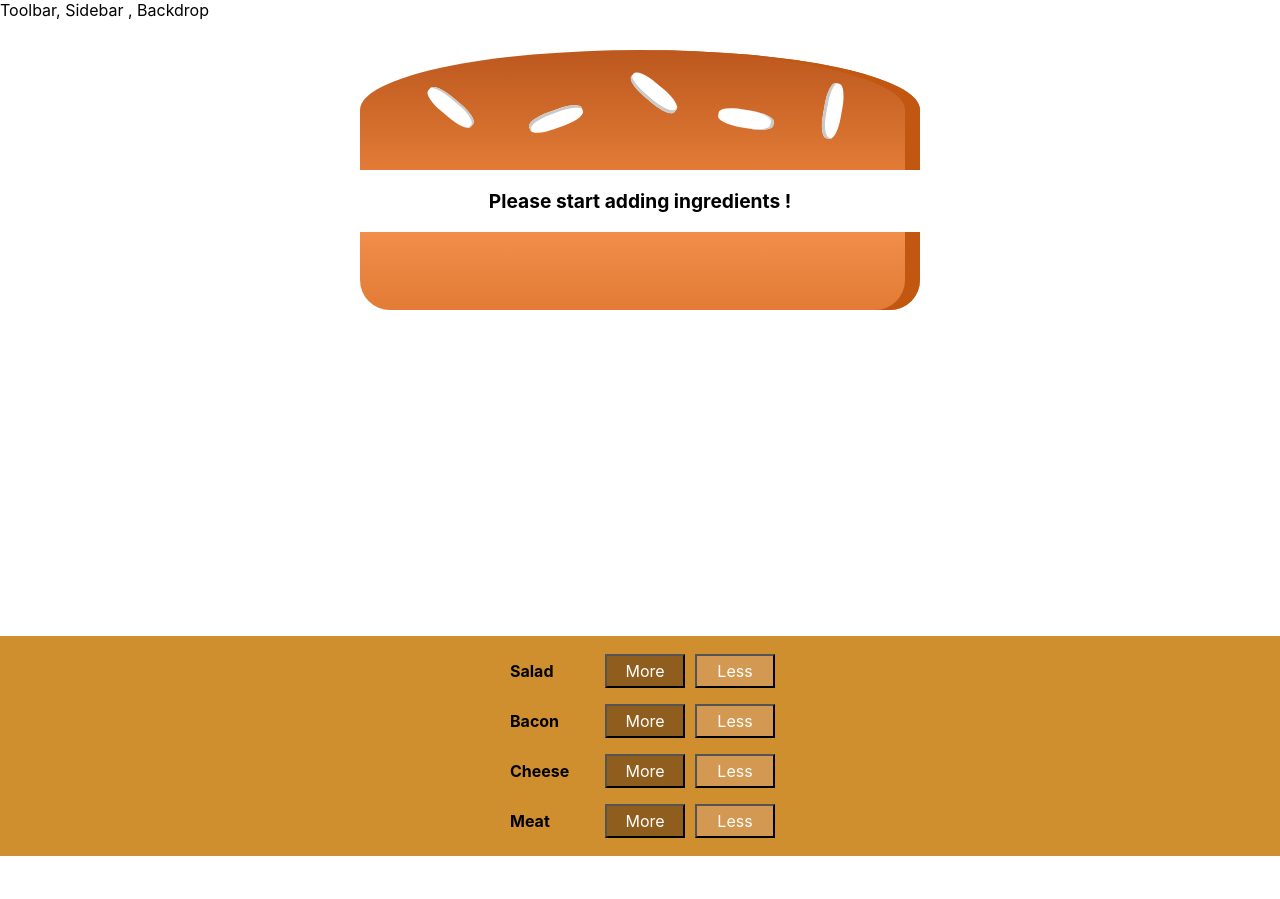
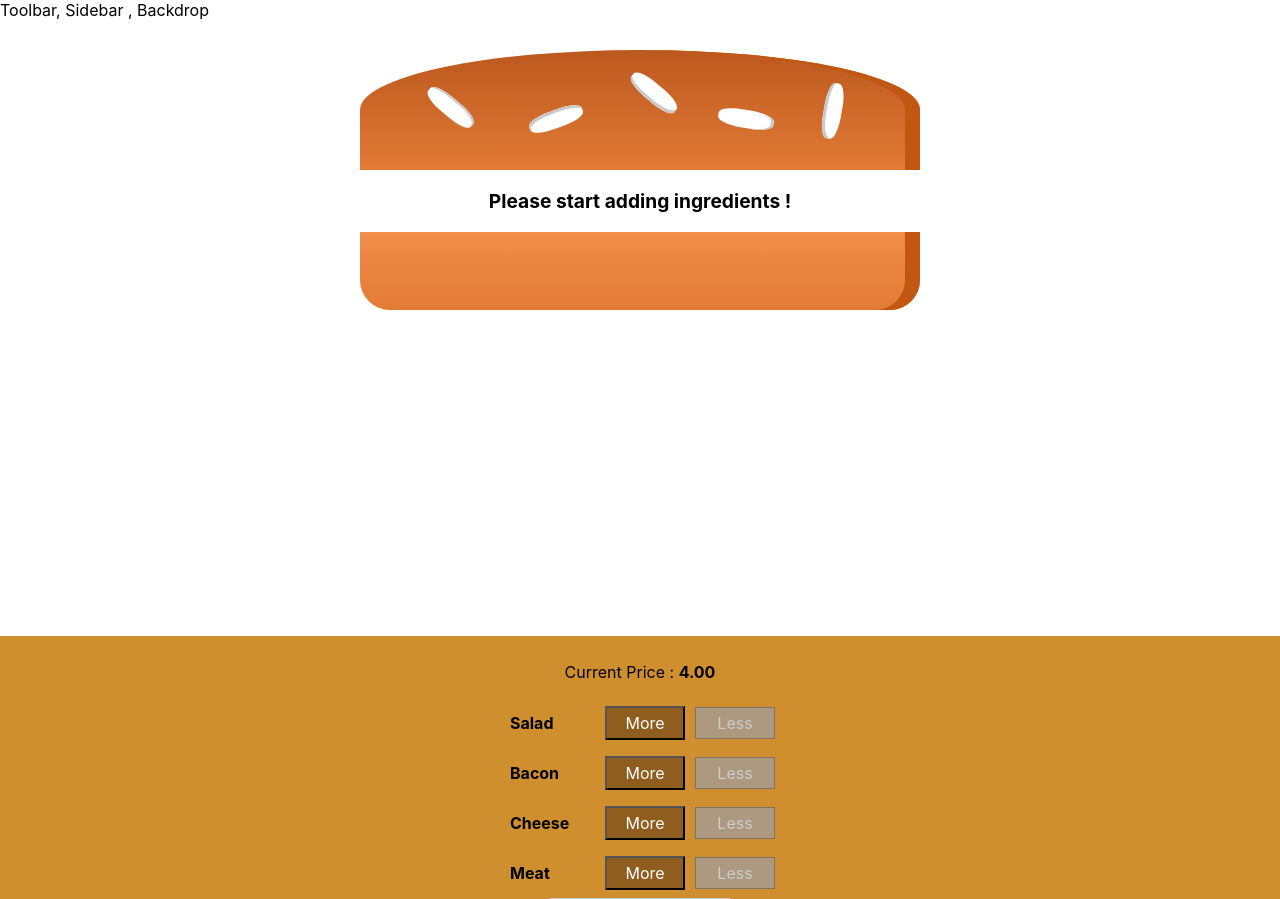
Before and after one commit to mohitsidhu157/burger-builder-app, a React (Create React App) app: page / in a window 1280 px wide. Shown: the top 899 px of the page. Before the commit the page ends 856 px from the top, so only its background shows below. Built offline with nearby package versions, Linux system fonts and the light colour scheme.

Commit message:
Adding price and order now button in BurgerBuilder.js

```diff
--- a/src/components/Burger/BuildControls/BuildControl/BuildControl.js
+++ b/src/components/Burger/BuildControls/BuildControl/BuildControl.js
@@ -4,7 +4,7 @@ const buildControl = (props) => {
     return <div className={classes.BuildControl}>
                 <div className={classes.Label}>{props.label}</div>
                 <button className={classes.More} onClick={props.added}>More</button>
-                <button className={classes.Less}>Less</button>
+                <button className={classes.Less} onClick={props.removed} disabled={props.disable}>Less</button>
         </div>
 }
 export default buildControl;
--- a/src/components/Burger/BuildControls/BuildControl/BuildControl.module.css
+++ b/src/components/Burger/BuildControls/BuildControl/BuildControl.module.css
@@ -23,7 +23,7 @@
     cursor : default;
 }
 
-.BuildControl buttlon:hover:disabled{
+.BuildControl button:hover:disabled{
     background-color : #AC9980;
     color : #ccc;
     cursor : not-allowed
--- a/src/components/Burger/BuildControls/BuildControls.js
+++ b/src/components/Burger/BuildControls/BuildControls.js
@@ -7,17 +7,25 @@ const controls = [
     {label : "Cheese" , type:"cheese"},
     {label : "Meat" , type:"meat"},
 ];
-const buildControl = (props) => {
+const buildControls = (props) => {
 
     return <div className={classes.BuildControls}>
+            <p>Current Price : <strong>{props.price.toFixed(2)}</strong></p>
+
             {
+
                 controls.map(ing => {
                     return <BuildControl
                                 key={ing.label}
                                 label={ing.label}
-                                added={()=>props.ingredientAdded(ing.type)}/>
+                                added={()=>props.ingredientAdded(ing.type)}
+                                removed={()=>props.ingredientRemoved(ing.type)}
+                                disable={props.disabled[ing.type]}
+                            />
                 })
+
             }
+            <button className={classes.OrderButton} disabled={!props.purchasable}>ORDER NOW</button>
     </div>;
 }
-export default buildControl;
+export default buildControls;
--- a/src/components/Burger/BuildControls/BuildControls.module.css
+++ b/src/components/Burger/BuildControls/BuildControls.module.css
@@ -8,3 +8,39 @@
     margin : auto;
     padding : 10px 0;
 }
+.OrderButton{
+    background-color : #DAD735;
+    outline : none;
+    cursor : pointer;
+    border : 1px solid #966909;
+    color : #966909;
+    font-family : inherit;
+    font-size : 1.2em;
+    padding : 15px 30px;
+    box-shadow : 2px 2px 2px #966909;
+}
+.OrderButton:hover, .OrderButton:active{
+    background-color : #A0DB41;
+    border : 1px solid #966909;
+    color : #966909;
+}
+.OrderButton:disabled{
+    background-color : #C7C6C6;
+    cursor : not-allowed;
+    border : 1px solid #ccc;
+    color : #888888;
+}
+.OrderButton:not(:disabled){
+    animation : enable 0.3s linear;
+}
+@keyframes enable{
+    0%{
+        transform : scale(1);
+    }
+    60%{
+        transform : scale(1.1);
+    }
+    100%{
+        transform : scale(1);
+    }
+}
--- a/src/containers/BurgerBuilder/BurgerBuilder.js
+++ b/src/containers/BurgerBuilder/BurgerBuilder.js
@@ -17,25 +17,74 @@ class BurgerBuilder extends Component{
             cheese : 0,
             meat : 0
         },
-        totalPrice : 4
+        totalPrice : 4,
+        purchasable : false
     }
+    // updatePurchasableState = () => {
+    //     const current = {...this.state.ingredients};
+    //     const sum  = Object.keys(current)
+    //                 .map(igKey=>{
+    //                     return current[igKey]
+    //                 })
+    //                 .reduce((sum,el)=>{
+    //                     return sum+el;
+    //                 },0);
+    //     console.log(sum);
+    //     this.setState({purchasable : sum>0});
+    // }
     addIngredientHandler= (type) => {
         const current = this.state.ingredients[type];
         const updated = current+1;
         const updatedIngredient = {...this.state.ingredients};
         updatedIngredient[type] = updated;
+        const sum  = Object.keys(updatedIngredient)
+        .map(igKey=>{
+            return updatedIngredient[igKey]
+        })
+        .reduce((sum,el)=>{
+            return sum+el;
+        },0);
+        // console.log(sum);
         const priceToAdd = INGREDIENT_PRICES[type];
         const currentPrice = this.state.totalPrice;
         const updatedPrice = currentPrice + priceToAdd;
-        this.setState({ingredients : updatedIngredient, totalPrice : updatedPrice});
+        this.setState({ingredients : updatedIngredient, totalPrice : updatedPrice,purchasable : sum>0});
+        ;
     }
-
+    removeIngredientHandler = (type) => {
+        const current = this.state.ingredients[type];
+        if(current<=0){return;}
+        const updated = current-1;
+        const updatedIngredient = {...this.state.ingredients};
+        updatedIngredient[type] = updated;
+        const sum  = Object.keys(updatedIngredient)
+        .map(igKey=>{
+            return updatedIngredient[igKey]
+        })
+        .reduce((sum,el)=>{
+            return sum+el;
+        },0);
+        // console.log(sum);
+        const priceToRemove = INGREDIENT_PRICES[type];
+        const currentPrice = this.state.totalPrice;
+        const updatedPrice = currentPrice - priceToRemove;
+        this.setState({ingredients : updatedIngredient, totalPrice : updatedPrice,purchasable : sum>0});
+        // this.updatePurchasableState();
+    }
     render(){
+        const disabledInfo = {...this.state.ingredients};
+        for(let key in disabledInfo){
+            disabledInfo[key] = disabledInfo[key] <= 0;
+        }
         return (
             <Aux>
                 <Burger ingredients={this.state.ingredients}/>
                 <BuildControls
+                    price={this.state.totalPrice}
                     ingredientAdded={this.addIngredientHandler}
+                    ingredientRemoved = {this.removeIngredientHandler}
+                    disabled={disabledInfo}
+                    purchasable = {this.state.purchasable}
                 />
             </Aux>
         );
```
